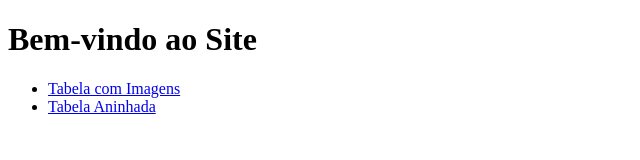
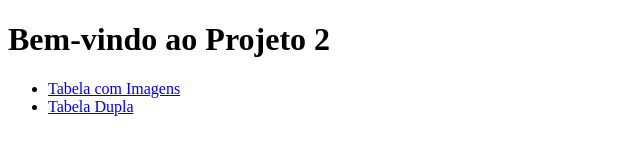
Before and after one commit to CatarinaaTomaz/Catarina_Tomaz_TPSI0525, a plain HTML site: page Trabalho2/index.html in a window 1280 px wide. Shown: the whole page, without its empty margins (0-640 px from the left). Drawn offline with Linux system fonts and the light colour scheme.

Commit message:
Small text changes

```diff
--- a/Trabalho2/index.html
+++ b/Trabalho2/index.html
@@ -5,11 +5,11 @@
   <title>Página Principal</title>
 </head>
 <body>
-  <h1>Bem-vindo ao Site</h1>
+  <h1>Bem-vindo ao Projeto 2</h1>
   <nav>
     <ul>
       <li><a href="pagina2.html">Tabela com Imagens</a></li>
-      <li><a href="pagina3.html">Tabela Aninhada</a></li>
+      <li><a href="pagina3.html">Tabela Dupla</a></li>
     </ul>
   </nav>
 </body>
```
Also changed, not shown: Trabalho2/pagina3.html (+1 -1 lines).
